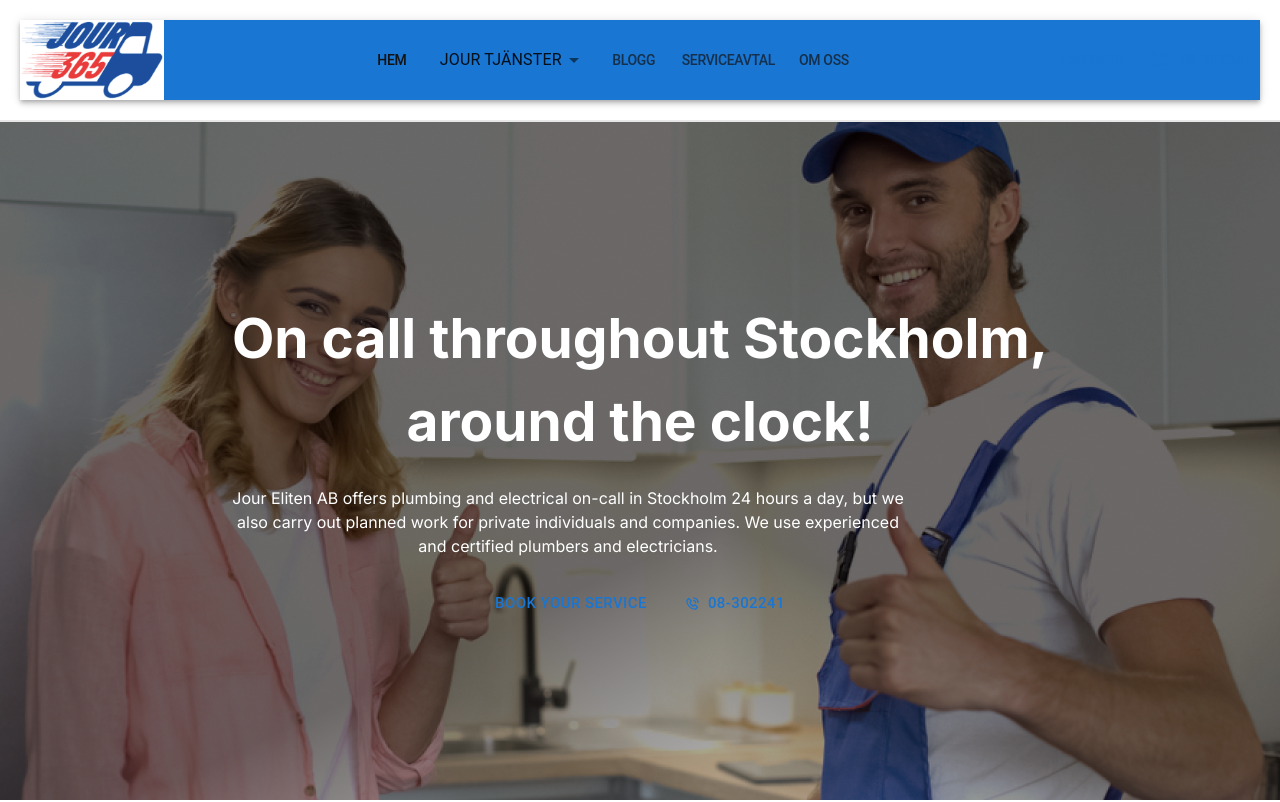
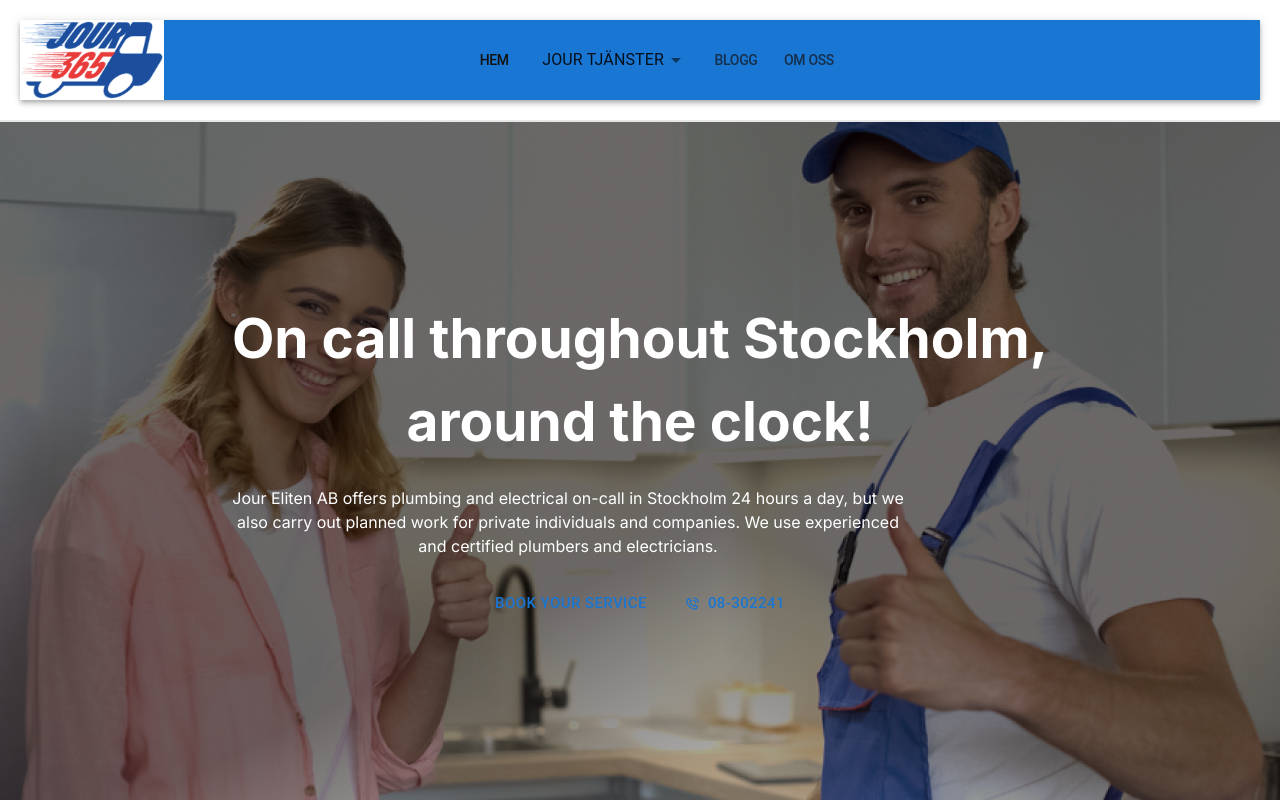
Before and after one commit to TheRakib/Needz-website, a Next.js app: page / in a window 1280 px wide. Shown: the top 802 px of the page. Built offline with nearby package versions, Linux system fonts and the light colour scheme.

Commit message:
navbar updated

```diff
--- a/Constants/services.ts
+++ b/Constants/services.ts
@@ -1,27 +1,27 @@
 export const services = [
   {
     id: 1,
-    title: "Electrician",
+    title: "Jour elektriker",
     link: "/services/electrician",
   },
   {
     id: 2,
-    title: "Stop In Drains",
+    title: "Jour stopp i avlopp",
     link: "/services/drains",
   },
   {
     id: 3,
-    title: "Plumber",
+    title: "Jour rörmokare",
     link: "/services/plumber",
   },
   {
     id: 4,
-    title: "Washing Machine",
+    title: "Jour spolbil",
     link: "/services/washing",
   },
   {
     id: 5,
-    title: "Electrical Installations",
+    title: "Jour elinstallationer",
     link: "/services/electrical-installations",
   },
 ];
--- a/components/Contact/Welcome.tsx
+++ b/components/Contact/Welcome.tsx
@@ -65,7 +65,7 @@ export default function Welcome() {
             </span>
             <div className="flex flex-col gap-1">
               <p className="text-[14px] text-black/70 ">Email Us</p>
-              <p className=" ">order@joureliten.se</p>
+              <p className=" ">order@joure365.se</p>
             </div>
           </div>
         </div>
--- a/components/Layout/Navbar.tsx
+++ b/components/Layout/Navbar.tsx
@@ -33,19 +33,17 @@ const pages = [
     title: "Blogg",
     link: "/blog",
   },
-  {
-    id: 4,
-    title: "Serviceavtal",
-    link: "/agreement",
-  },
+  // {
+  //   id: 4,
+  //   title: "Serviceavtal",
+  //   link: "/agreement",
+  // },
   {
     id: 5,
     title: "Om oss",
     link: "/about-us",
   },
 ];
-
-// Hem,Våra tjänster
 
 function Navbar() {
   const [anchorElNav, setAnchorElNav] = React.useState<null | HTMLElement>(
@@ -138,9 +136,9 @@ function Navbar() {
         sx={{ flexGrow: 0 }}
         className={twMerge(`${className && className} xl:gap-2 flex`)}
       >
-        <Button className=" text-black capitalize text-base xl:text-[17px] font-inter whitespace-nowrap ">
+        {/* <Button className=" text-black capitalize text-base xl:text-[17px] font-inter whitespace-nowrap ">
           Partner
-        </Button>
+        </Button> */}
         <Button className=" text-black capitalize text-base xl:text-[17px] font-inter whitespace-nowrap ">
           <BiPhoneCall className="mr-2 text-2xl" />
           08-302241
```
Also changed, not shown: 1 other file (tests, documents, lock files or other folders).
